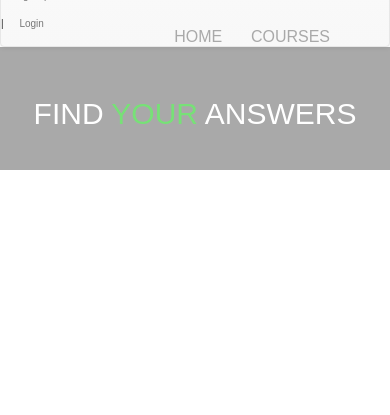
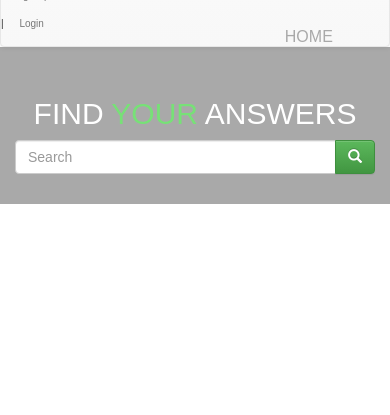
Before and after one commit to DanBrew21/TeamP, a PHP site: page / in a window 390 px wide; the page is wider, and only the part inside the window is pictured. Shown: the part 327-742 px from the top of that part. Run offline with PHP 8.4, Linux system fonts and the light colour scheme; some libraries are stand-ins or nearby versions.

Commit message:
Add files via upload

```diff
--- a/StackBook_V2/index.html
+++ b/StackBook_V2/index.html
@@ -47,10 +47,6 @@
 				<li>
 					<button type="button" class="btn btn-home btn-link">HOME
 					</button>
-		    		<button type="button" class="btn btn-course btn-link">COURSES
-		    		</button>
-		    		<span class="glyphicon glyphicon-tirangle-bottom">
-		    		</span>
 				</li>
 			</ul>
 		</div>
@@ -59,6 +55,22 @@
 		<div class="container">
 			<div class="main">
 				<h2>FIND <span class="greenText">YOUR</span> ANSWERS</h2>
+				<div class="input-group col-md-12">
+					<input type="text" class="  search-query form-control" placeholder="Search" />
+					<span class="input-group-btn">
+						<button class="btn btn-success" type="button">
+							<span class=" glyphicon glyphicon-search">
+							</span>
+						</button>
+					</span>
+				</div>
+			</div>
+	    </div><!--End of Jumbotron-->
+	    <div class="Jumbotron">
+	        <div class="container-fluid">
+	            <div class="main">
+	            </div>
+	            <div class="secondary">
 	            </div>
 	        </div>
 	    </div>
--- a/StackBook_V2/style/main.css
+++ b/StackBook_V2/style/main.css
@@ -47,3 +47,7 @@ body {
 .main > h2 > span {
 	color: #77e177;
 }
+
+.input-group {
+
+}
```
Lines whose indentation alone changed are shown as unchanged.
